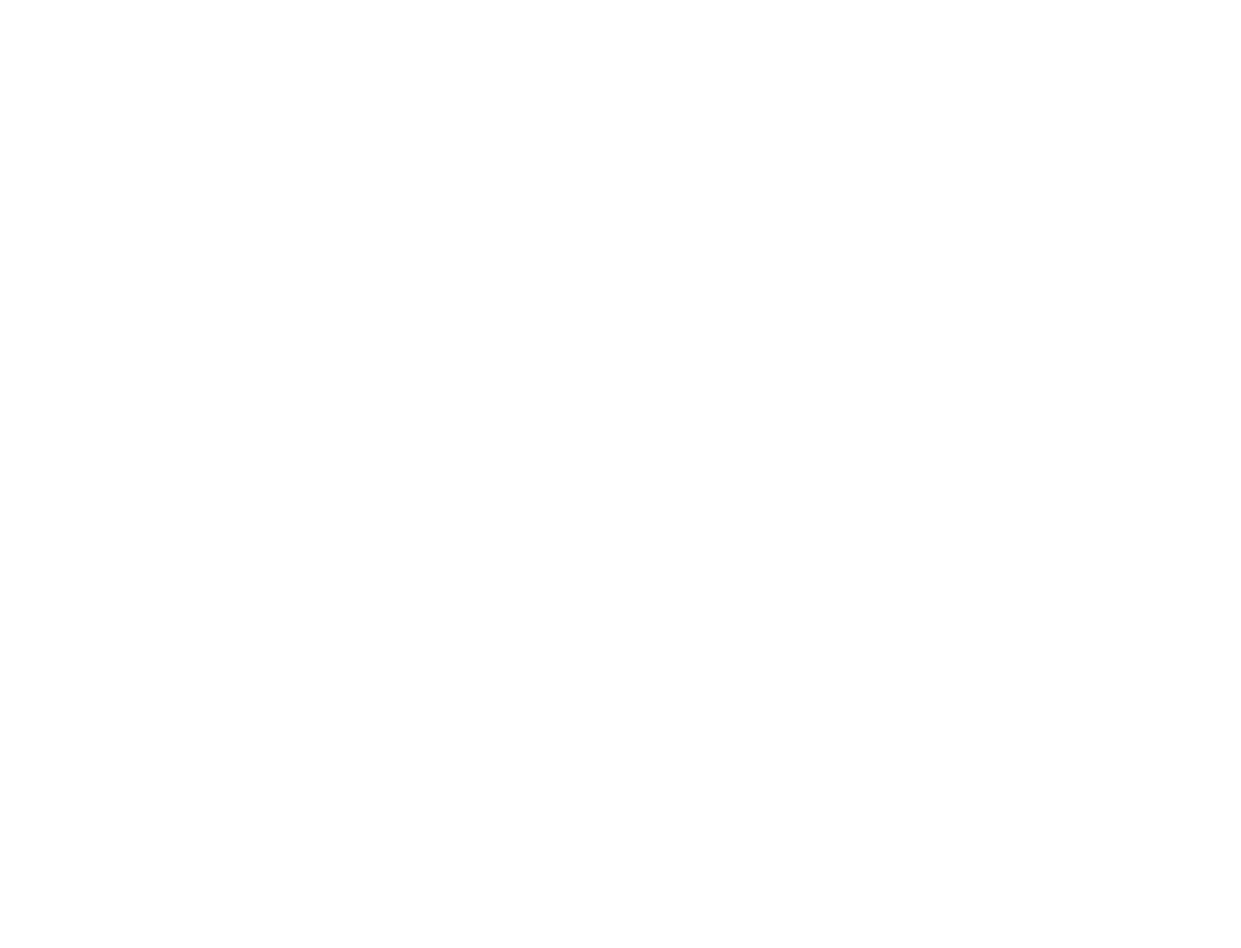
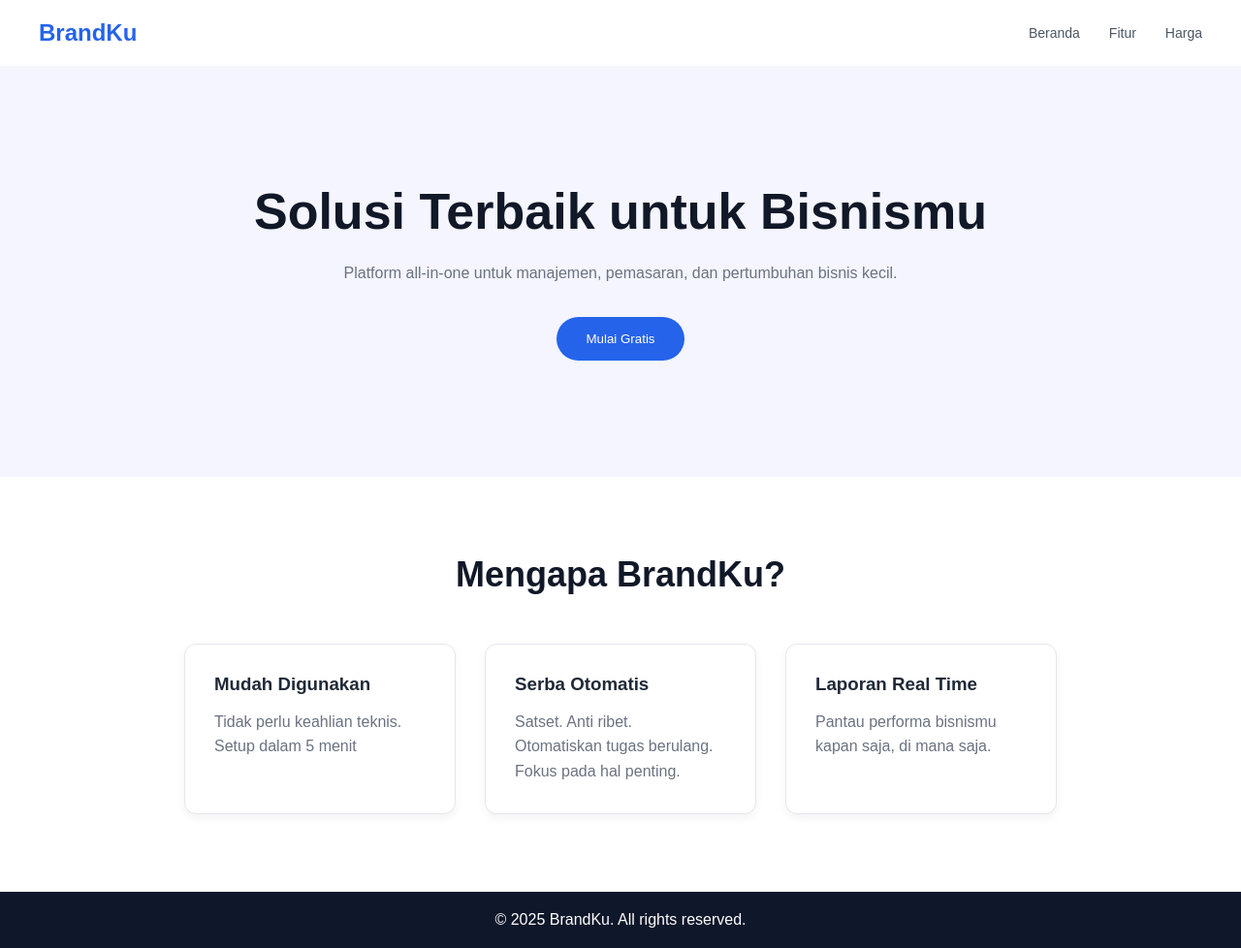
Before and after one commit to marufbaydhowi-afk/styling-landing-page, a plain HTML site: page index.html in a window 1280 px wide. Shown: the whole page at 97% size. Before the commit the page ends 800 px from the top, so only its background shows below. Drawn offline with Linux system fonts and the light colour scheme.

Commit message:
styling feature-container h3, feature-container p, footer

```diff
--- a/index.html
+++ b/index.html
@@ -0,0 +1,54 @@
+<!DOCTYPE html>
+<html lang="en">
+<head>
+    <meta charset="UTF-8">
+    <meta name="viewport" content="width=device-width, initial-scale=1.0">
+    <title>Brandku - Landing Page</title>
+    <link rel="stylesheet" href="style1.css" />
+
+</head>
+<body>
+    <header class="navbar">
+        <h1 class="logo">BrandKu</h1>
+        <nav class="menu">
+            <a href="/beranda.html">Beranda</a>
+            <a href="/fitur.html">Fitur</a>
+            <a href="/harga.html">Harga</a>
+        </nav>
+    </header>
+    <main>
+        <section class="hero">
+            <h1>Solusi Terbaik untuk Bisnismu</h1>
+            <p
+            class="detail-info"
+            >
+            Platform all-in-one untuk manajemen, pemasaran, dan pertumbuhan bisnis kecil.
+        </p>
+            <button>Mulai Gratis</button>
+            <br>
+        </section>
+
+        <section class="features">
+            <h2>Mengapa BrandKu?</h2>
+            <div class="feature-container">
+                <article>
+                    <h3>Mudah Digunakan</h3>
+                    <p>Tidak perlu keahlian teknis. Setup dalam 5 menit</p>
+                </article>
+                <article>
+                    <h3>Serba Otomatis</h3>
+                    <p>Satset. Anti ribet.</p>
+                    <p>Otomatiskan tugas berulang. Fokus pada hal penting.</p>
+                </article>
+                <article>
+                    <h3>Laporan Real Time</h3>
+                    <p>Pantau performa bisnismu kapan saja, di mana saja.</p>
+                </article>
+            </div>
+        </section>
+        </main>
+        <footer>
+            <p>&copy; 2025 BrandKu. All rights reserved.</p>
+        </footer>
+</body>
+</html>
--- a/style1.css
+++ b/style1.css
@@ -101,3 +101,19 @@ hero button:hover {
     border-radius: 12px;
     box-shadow: 0 4px 10px rgba(0,0,0,0.05);
 }
+
+.feature-container h3 {
+    margin-bottom: 15px;
+}
+
+.feature-container p {
+    color: #6b7280;
+    line-height: 1.6;
+}
+
+footer {
+    background-color: #0f172a;
+    color: white;
+    text-align: center;
+    padding: 20px;
+}
```
